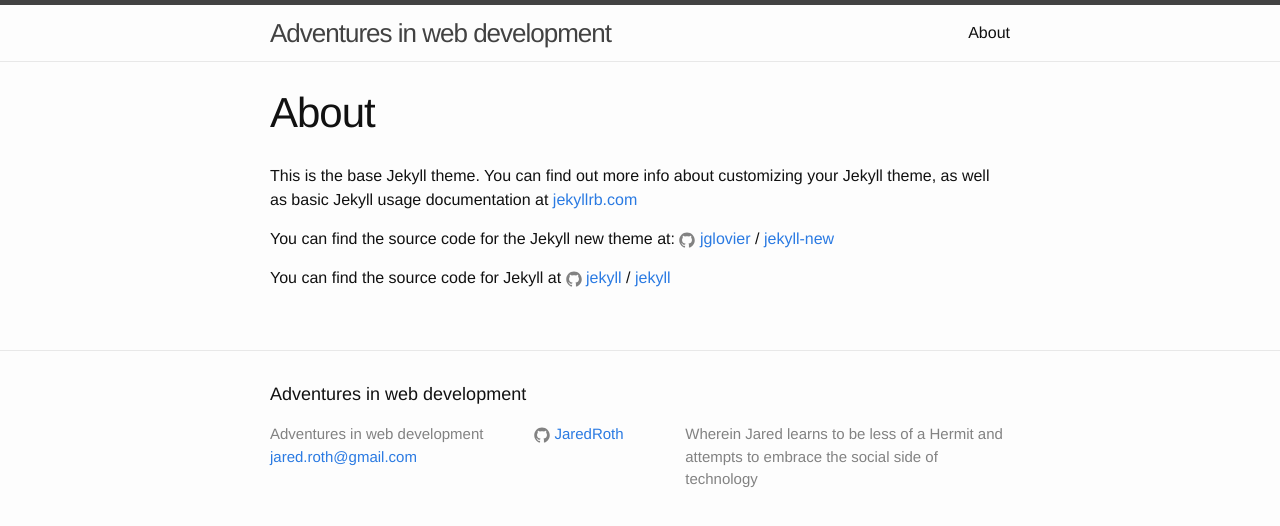
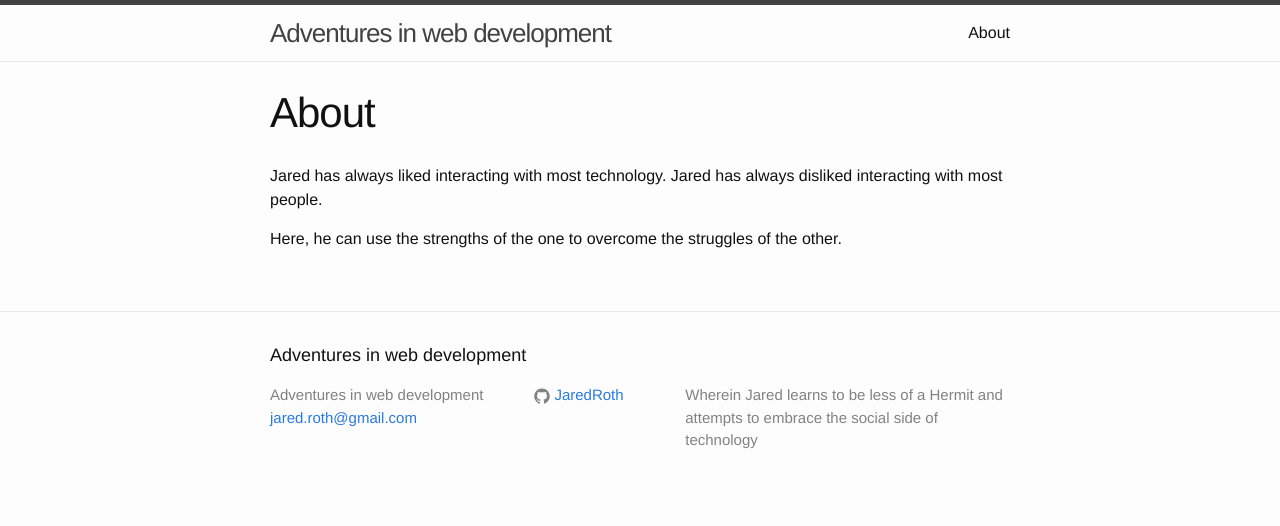
Before and after one commit to JaredRoth/jaredroth.github.io, a Jekyll site: the page built from about.md, in a window 1280 px wide. Shown: the top 526 px of the page. Built offline with Jekyll 4.4.1, drawn with Linux system fonts in a browser that asks for light colours.

Commit message:
Minor changes to about and some site-wide defaults

```diff
--- a/_posts/2016-03-14-welcome-to-jekyll.markdown
+++ b/_drafts/2016-03-14-welcome-to-jekyll.markdown
@@ -1,5 +1,4 @@
 ---
-layout: post
 title:  "Welcome to Jekyll!"
 date:   2016-03-14 15:18:30 -0700
 categories: jekyll update
--- a/_posts/2016-03-15-what-I-wish-I-knew.markdown
+++ b/_posts/2016-03-15-what-I-wish-I-knew.markdown
@@ -1,5 +1,4 @@
 ---
-layout: post
 title:  "What I wish I knew"
 date: 2016-03-15
 ---
--- a/about.md
+++ b/about.md
@@ -4,12 +4,7 @@ title: About
 permalink: /about/
 ---
 
-This is the base Jekyll theme. You can find out more info about customizing your Jekyll theme, as well as basic Jekyll usage documentation at [jekyllrb.com](http://jekyllrb.com/)
+Jared has always liked interacting with most technology.
+Jared has always disliked interacting with most people.
 
-You can find the source code for the Jekyll new theme at:
-{% include icon-github.html username="jglovier" %} /
-[jekyll-new](https://github.com/jglovier/jekyll-new)
-
-You can find the source code for Jekyll at
-{% include icon-github.html username="jekyll" %} /
-[jekyll](https://github.com/jekyll/jekyll)
+Here, he can use the strengths of the one to overcome the struggles of the other.
```
